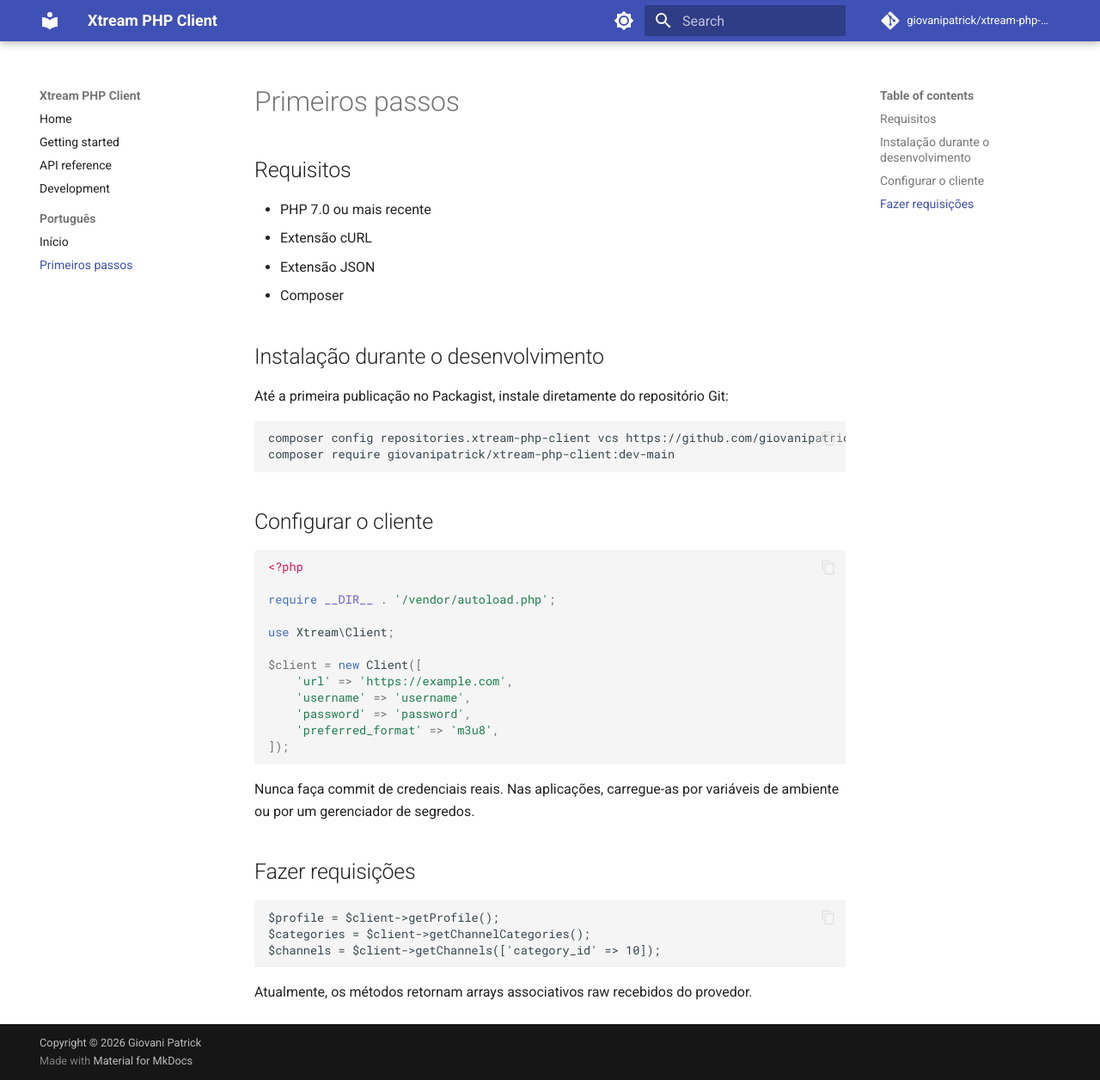
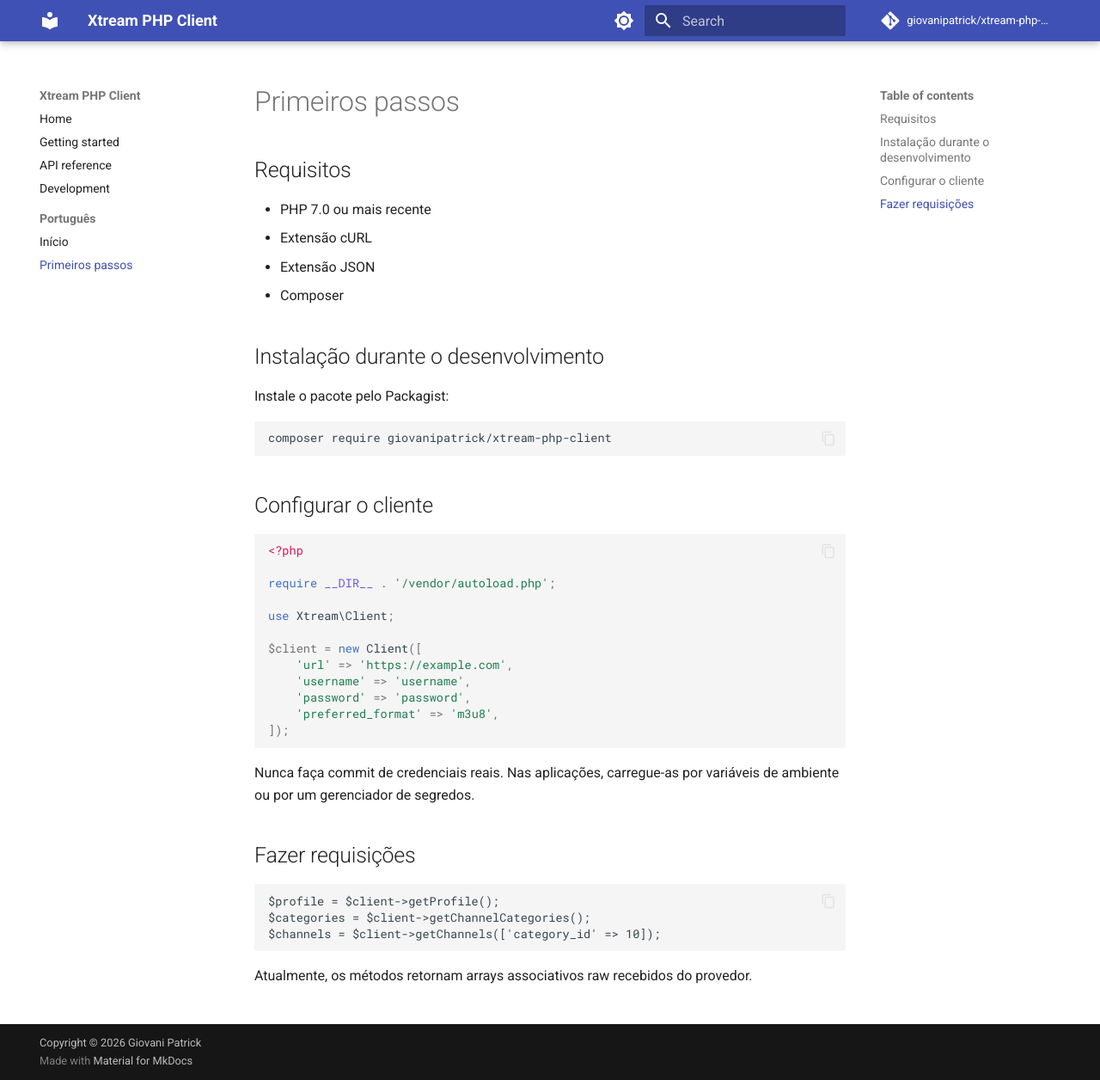
Before and after one commit to giovanipatrick/xtream-php-client, an MkDocs documentation site: the page built from docs/pt-BR/getting-started.md, in a window 1280 px wide and 1256 px high. Shown: the whole window at 86% size. Built offline with MkDocs 1.6.1 and Material for MkDocs 9.7.7, drawn with Linux system fonts in a browser that asks for light colours; comment, search, counter and statistics services are not loaded.

````diff
--- a/docs/pt-BR/getting-started.md
+++ b/docs/pt-BR/getting-started.md
@@ -9,11 +9,10 @@
 
 ## Instalação durante o desenvolvimento
 
-Até a primeira publicação no Packagist, instale diretamente do repositório Git:
+Instale o pacote pelo Packagist:
 
 ```bash
-composer config repositories.xtream-php-client vcs https://github.com/giovanipatrick/xtream-php-client
-composer require giovanipatrick/xtream-php-client:dev-main
+composer require giovanipatrick/xtream-php-client
 ```
 
 ## Configurar o cliente
````
Also changed, not shown: CHANGELOG.md (+5 -0 lines), README.md (+1 -9 lines), README.pt-BR.md (+1 -9 lines), docs/getting-started.md (+2 -3 lines).
